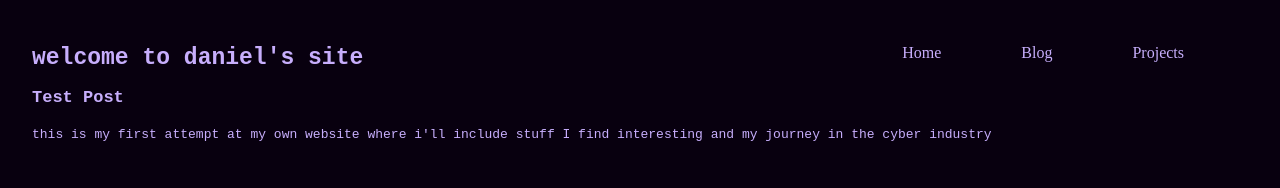
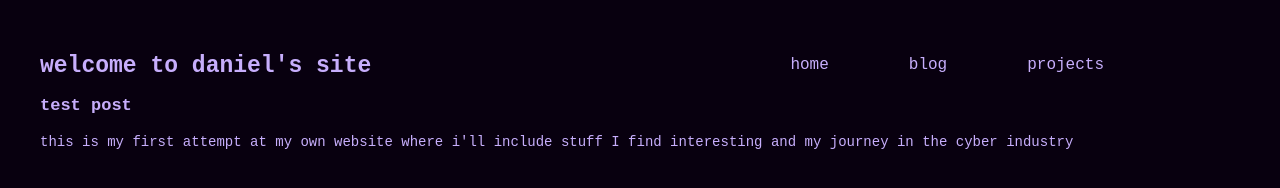
Before and after one commit to Daniel-Plops/Daniel-Plops.github.io, a plain HTML site: page index.html in a window 1280 px wide. Drawn offline with Linux system fonts and the light colour scheme; a web font is replaced by a local one.

Commit message:
cleaned up home page

```diff
--- a/index.html
+++ b/index.html
@@ -1,93 +1,24 @@
 <!DOCTYPE html>
 <html lang="en">
-<link rel="stylesheet" type="text/css" href="//fonts.googleapis.com/css?family=Droid+Sans+Mono" />
 
 <head>
     <meta charset="UTF-8">
     <title> ⌯ daniel's site ⌯ </title>
-    <style>
-    body {
-        margin: 0;
-        background-color: #08000F;
-        color: #c7aefc;
-        line-height: 1.6;
-        padding: 2rem;
-    }
-    h1 {
-        font-family: monospace;
-        font-size: 23px;
-        font-style: normal;
-        font-variant: normal;
-        font-weight: 700;
-        line-height: 23px;
-    }
-    h2 {
-        font-family: monospace;
-        font-size: 17px;
-        font-style: normal;
-        font-variant: normal;
-        font-weight: 700;
-        line-height: 23px;
-    }
-    p {
-        font-family: monospace; f
-        ont-size: 14px;
-        font-style: normal;
-        font-variant: normal;
-        font-weight: 400;
-        line-height: 23px;
-    }
-    blockquote {
-        font-family: monospace;
-        font-size: 17px;
-        font-style: normal;
-        font-variant: normal;
-        font-weight: 400;
-        line-height: 23px;
-    }
-    pre {
-        font-family: monospace;
-        font-size: 11px;
-        font-style: normal;
-        font-variant: normal;
-        font-weight: 400;
-        line-height: 23px;
-    }
-    nav {
-        display: flex;
-        gap: 3rem;
-        position: absolute;
-        right: 5rem;
-        top: 2rem;
-    }
-    nav a {
-        color: #c7aefc;
-        padding: 0.5rem 1rem;
-        text-decoration: none;
-        border-radius: 50px;
-        transition: background 0.5s;
-    }
-    nav a:hover {
-        background-color: #5a2ebc;
-    }
-    article {
-        margin-bottom: 2rem;
-    }
-  </style>
+    <link rel="stylesheet" href="style.css">
 </head>
 
 <body>
     <header>
         <h1>welcome to daniel's site</h1>
         <nav>
-      <a href="/index.html">Home</a>
-      <a href="/blog">Blog</a>
-      <a href="/projects">Projects</a>
+            <a href="/index.html">home</a>
+            <a href="/blog">blog</a>
+            <a href="/projects">projects</a>
         </nav>
     </header>
     <main>
         <article>
-      <h2>Test Post</h2>
+            <h2>test post</h2>
             <p>this is my first attempt at my own website where i'll include stuff I find interesting and my journey in the cyber industry</p>
         </article>
     </main>
```
Lines whose indentation alone changed are shown as unchanged.
